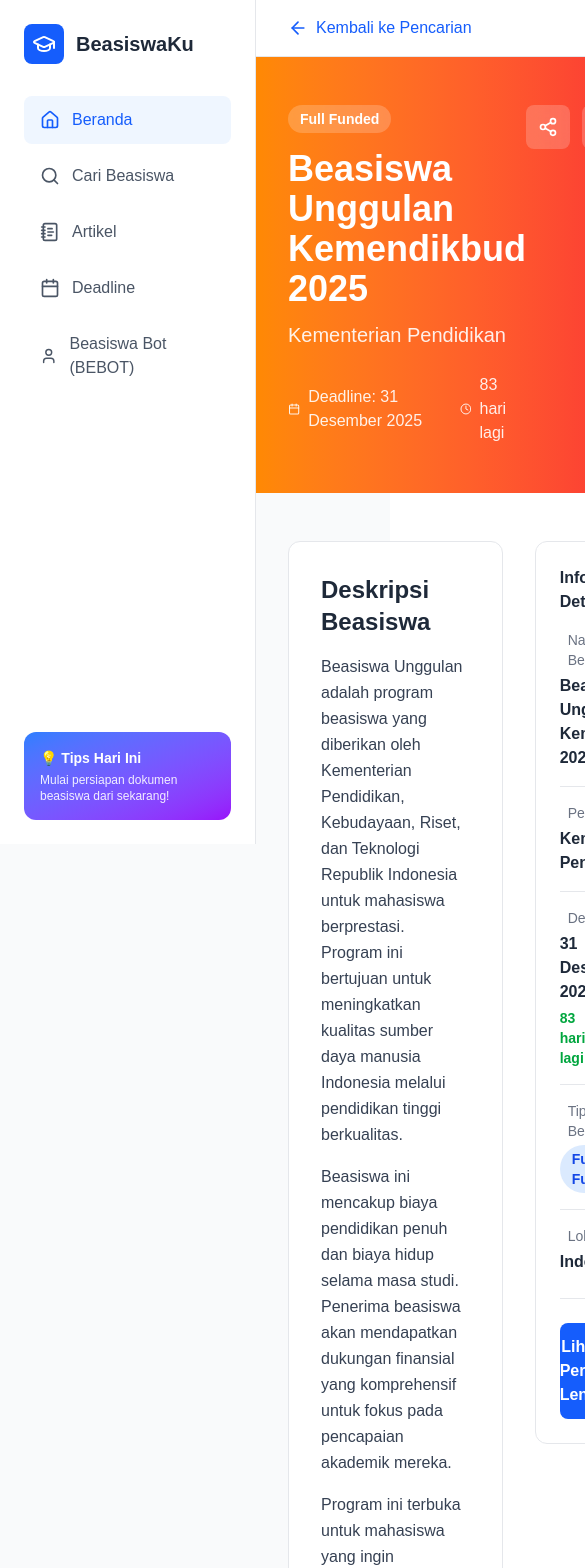
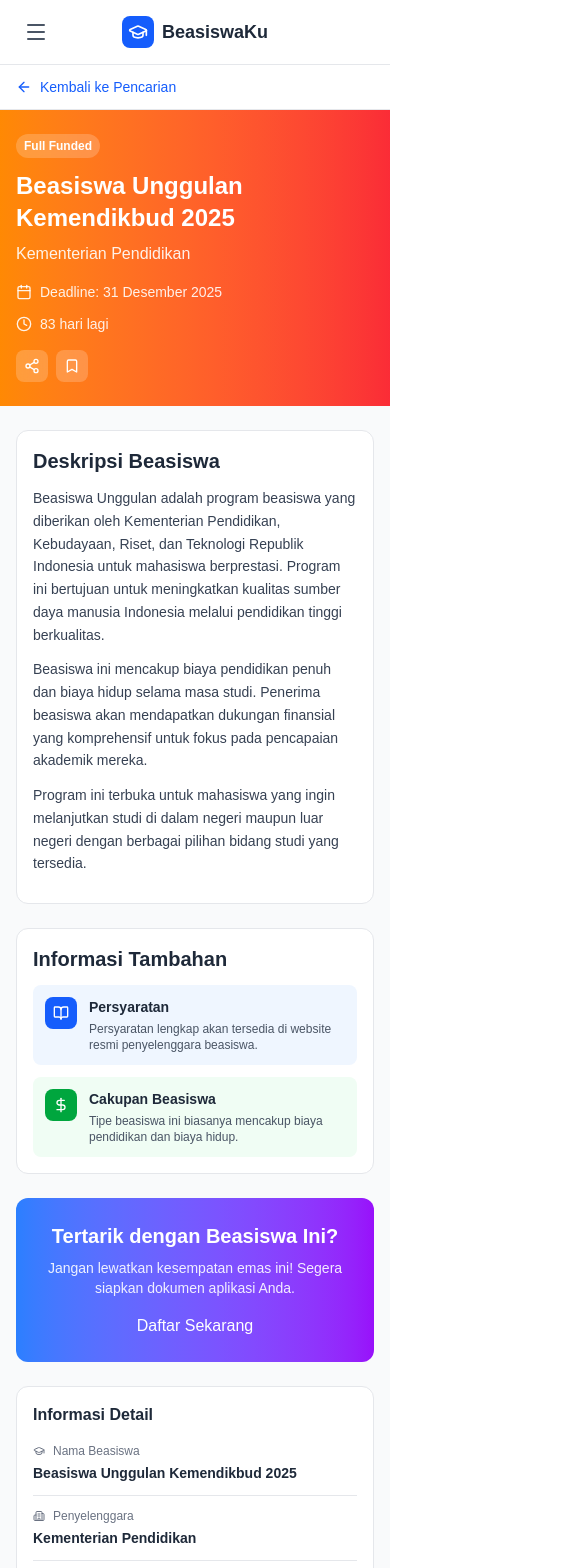
Before and after one commit to Zakianggoro/beasiswa-pengentidur, a Next.js app: page /recommendation/1 in a window 390 px wide. Shown: the top 1568 px of the page, 585 px wide, since content can reach past the window. Built offline with nearby package versions, Linux system fonts and the light colour scheme.

Commit message:
update: featured beasiswa responsive

```diff
--- a/src/app/recommendation/1/page.tsx
+++ b/src/app/recommendation/1/page.tsx
@@ -1,10 +1,12 @@
 'use client'
 
-import React from 'react';
-import { BookOpen, Search, Calendar, User, MapPin, DollarSign, Building2, ArrowLeft, Clock, GraduationCap, Share2, Bookmark, Home, NotebookText} from 'lucide-react';
+import React, { useState } from 'react';
+import { BookOpen, Search, Calendar, User, MapPin, DollarSign, Building2, ArrowLeft, Clock, GraduationCap, Share2, Bookmark, Home, NotebookText, Menu, X} from 'lucide-react';
 import Link from 'next/link';
 
 export default function BeasiswaDetailPage() {
+  const [sidebarOpen, setSidebarOpen] = useState(false);
+
   // Sample data - this will come from your database
   const beasiswaDetail = {
     name: "Beasiswa Unggulan Kemendikbud 2025",
@@ -33,8 +35,28 @@
 
   return (
     <div className="flex min-h-screen bg-gray-50">
+      {/* Mobile Overlay */}
+      {sidebarOpen && (
+        <div
+          className="fixed inset-0 bg-black bg-opacity-50 z-40 lg:hidden"
+          onClick={() => setSidebarOpen(false)}
+        />
+      )}
+
       {/* Sidebar */}
-      <aside className="w-64 bg-white border-r border-gray-200 p-6 fixed h-full">
+      <aside className={`
+        w-64 bg-white border-r border-gray-200 p-6 fixed h-full z-50 transition-transform duration-300
+        ${sidebarOpen ? 'translate-x-0' : '-translate-x-full'}
+        lg:translate-x-0
+      `}>
+        {/* Close Button (Mobile Only) */}
+        <button
+          onClick={() => setSidebarOpen(false)}
+          className="absolute top-4 right-4 p-2 lg:hidden hover:bg-gray-100 rounded-lg"
+        >
+          <X className="w-5 h-5 text-gray-600" />
+        </button>
+
         <div className="flex items-center gap-3 mb-8">
           <div className="w-10 h-10 bg-blue-600 rounded-lg flex items-center justify-center">
             <GraduationCap className="w-6 h-6 text-white" />
@@ -45,23 +67,23 @@
         <nav className="space-y-2">
           <Link href="/" className="flex items-center gap-3 px-4 py-3 bg-blue-50 text-blue-600 rounded-lg font-medium">
             <Home className="w-5 h-5" />
-            Beranda
+            <span>Beranda</span>
           </Link>
           <Link href="/cari-beasiswa" className="flex items-center gap-3 px-4 py-3 text-gray-600 hover:bg-gray-50 rounded-lg">
             <Search className="w-5 h-5" />
-            Cari Beasiswa
+            <span>Cari Beasiswa</span>
           </Link>
           <Link href="/artikel" className="flex items-center gap-3 px-4 py-3 text-gray-600 hover:bg-gray-50 rounded-lg">
             <NotebookText className="w-5 h-5" />
-            Artikel
+            <span>Artikel</span>
           </Link>
           <Link href="/deadline" className="flex items-center gap-3 px-4 py-3 text-gray-600 hover:bg-gray-50 rounded-lg">
             <Calendar className="w-5 h-5" />
-            Deadline
+            <span>Deadline</span>
           </Link>
           <Link href="/bebot" className="flex items-center gap-3 px-4 py-3 text-gray-600 hover:bg-gray-50 rounded-lg">
             <User className="w-5 h-5" />
-            Beasiswa Bot (BEBOT)
+            <span>Beasiswa Bot (BEBOT)</span>
           </Link>
         </nav>
 
@@ -74,53 +96,70 @@
       </aside>
 
       {/* Main Content */}
-      <main className="ml-64 flex-1">
+      <main className="flex-1 lg:ml-64">
+        {/* Mobile Header with Hamburger */}
+        <div className="lg:hidden sticky top-0 z-30 bg-white border-b border-gray-200 px-4 py-3 flex items-center justify-between">
+          <button
+            onClick={() => setSidebarOpen(true)}
+            className="p-2 hover:bg-gray-100 rounded-lg"
+          >
+            <Menu className="w-6 h-6 text-gray-600" />
+          </button>
+          <div className="flex items-center gap-2">
+            <div className="w-8 h-8 bg-blue-600 rounded-lg flex items-center justify-center">
+              <GraduationCap className="w-5 h-5 text-white" />
+            </div>
+            <span className="font-bold text-lg text-gray-800">BeasiswaKu</span>
+          </div>
+          <div className="w-10"></div>
+        </div>
+
         {/* Back Button */}
-        <div className="bg-white border-b border-gray-200 px-8 py-4">
-          <Link href="/cari-beasiswa" className="flex items-center gap-2 text-blue-600 hover:text-blue-700 font-medium">
-            <ArrowLeft className="w-5 h-5" />
+        <div className="bg-white border-b border-gray-200 px-4 md:px-6 lg:px-8 py-3 md:py-4">
+          <Link href="/cari-beasiswa" className="flex items-center gap-2 text-blue-600 hover:text-blue-700 font-medium text-sm md:text-base">
+            <ArrowLeft className="w-4 h-4 md:w-5 md:h-5" />
             Kembali ke Pencarian
           </Link>
         </div>
 
         {/* Header Banner */}
-        <div className="bg-gradient-to-r from-orange-400 to-red-500 px-8 py-12 text-white">
+        <div className="bg-gradient-to-r from-orange-400 to-red-500 px-4 md:px-6 lg:px-8 py-6 md:py-8 lg:py-12 text-white">
           <div className="max-w-5xl mx-auto">
-            <div className="flex items-start justify-between">
+            <div className="flex flex-col md:flex-row md:items-start md:justify-between gap-4">
               <div className="flex-1">
-                <div className="flex items-center gap-3 mb-4">
-                  <span className="px-3 py-1 bg-white/20 backdrop-blur-sm rounded-full text-sm font-semibold">
+                <div className="flex flex-wrap items-center gap-2 md:gap-3 mb-3 md:mb-4">
+                  <span className="px-2 md:px-3 py-1 bg-white/20 backdrop-blur-sm rounded-full text-xs md:text-sm font-semibold">
                     {beasiswaDetail.type}
                   </span>
                   {isUrgent && (
-                    <span className="px-3 py-1 bg-red-600 rounded-full text-sm font-semibold">
+                    <span className="px-2 md:px-3 py-1 bg-red-600 rounded-full text-xs md:text-sm font-semibold">
                       ⚠️ Deadline Segera!
                     </span>
                   )}
                 </div>
-                <h1 className="text-4xl font-bold mb-3">{beasiswaDetail.name}</h1>
-                <p className="text-xl text-white/90 mb-6">{beasiswaDetail.organizer}</p>
+                <h1 className="text-2xl md:text-3xl lg:text-4xl font-bold mb-2 md:mb-3">{beasiswaDetail.name}</h1>
+                <p className="text-base md:text-lg lg:text-xl text-white/90 mb-4 md:mb-6">{beasiswaDetail.organizer}</p>
 
-                <div className="flex items-center gap-6 text-white/90">
+                <div className="flex flex-col sm:flex-row sm:items-center gap-3 md:gap-6 text-sm md:text-base text-white/90">
                   <div className="flex items-center gap-2">
-                    <Calendar className="w-5 h-5" />
-                    <span>Deadline: {formatDeadline(beasiswaDetail.deadline)}</span>
+                    <Calendar className="w-4 h-4 md:w-5 md:h-5" />
+                    <span className="text-sm md:text-base">Deadline: {formatDeadline(beasiswaDetail.deadline)}</span>
                   </div>
                   <div className="flex items-center gap-2">
-                    <Clock className="w-5 h-5" />
-                    <span className={isUrgent ? 'text-yellow-300 font-semibold' : ''}>
+                    <Clock className="w-4 h-4 md:w-5 md:h-5" />
+                    <span className={`text-sm md:text-base ${isUrgent ? 'text-yellow-300 font-semibold' : ''}`}>
                       {daysLeft > 0 ? `${daysLeft} hari lagi` : 'Sudah ditutup'}
                     </span>
                   </div>
                 </div>
               </div>
 
-              <div className="flex gap-3">
-                <button className="p-3 bg-white/20 backdrop-blur-sm hover:bg-white/30 rounded-lg transition">
-                  <Share2 className="w-5 h-5" />
+              <div className="flex gap-2 md:gap-3">
+                <button className="p-2 md:p-3 bg-white/20 backdrop-blur-sm hover:bg-white/30 rounded-lg transition">
+                  <Share2 className="w-4 h-4 md:w-5 md:h-5" />
                 </button>
-                <button className="p-3 bg-white/20 backdrop-blur-sm hover:bg-white/30 rounded-lg transition">
-                  <Bookmark className="w-5 h-5" />
+                <button className="p-2 md:p-3 bg-white/20 backdrop-blur-sm hover:bg-white/30 rounded-lg transition">
+                  <Bookmark className="w-4 h-4 md:w-5 md:h-5" />
                 </button>
               </div>
             </div>
@@ -128,17 +167,17 @@
         </div>
 
         {/* Content */}
-        <div className="px-8 py-12">
+        <div className="px-4 md:px-6 lg:px-8 py-6 md:py-8 lg:py-12">
           <div className="max-w-5xl mx-auto">
-            <div className="grid grid-cols-3 gap-8">
+            <div className="grid grid-cols-1 lg:grid-cols-3 gap-6 md:gap-8">
               {/* Main Content */}
-              <div className="col-span-2 space-y-8">
+              <div className="lg:col-span-2 space-y-6 md:space-y-8">
                 {/* Description */}
-                <div className="bg-white rounded-xl p-8 border border-gray-200">
-                  <h2 className="text-2xl font-bold text-gray-800 mb-4">Deskripsi Beasiswa</h2>
-                  <div className="prose prose-lg max-w-none">
+                <div className="bg-white rounded-xl p-4 md:p-6 lg:p-8 border border-gray-200">
+                  <h2 className="text-xl md:text-2xl font-bold text-gray-800 mb-3 md:mb-4">Deskripsi Beasiswa</h2>
+                  <div className="prose prose-sm md:prose-base lg:prose-lg max-w-none">
                     {beasiswaDetail.description.split('\n\n').map((paragraph, index) => (
-                      <p key={index} className="text-gray-700 leading-relaxed mb-4">
+                      <p key={index} className="text-gray-700 leading-relaxed mb-3 md:mb-4 text-sm md:text-base">
                         {paragraph}
                       </p>
                     ))}
@@ -146,28 +185,28 @@
                 </div>
 
                 {/* Additional Info */}
-                <div className="bg-white rounded-xl p-8 border border-gray-200">
-                  <h2 className="text-2xl font-bold text-gray-800 mb-4">Informasi Tambahan</h2>
-                  <div className="space-y-4">
-                    <div className="flex items-start gap-4 p-4 bg-blue-50 rounded-lg">
-                      <div className="w-10 h-10 bg-blue-600 rounded-lg flex items-center justify-center flex-shrink-0">
-                        <BookOpen className="w-5 h-5 text-white" />
+                <div className="bg-white rounded-xl p-4 md:p-6 lg:p-8 border border-gray-200">
+                  <h2 className="text-xl md:text-2xl font-bold text-gray-800 mb-3 md:mb-4">Informasi Tambahan</h2>
+                  <div className="space-y-3 md:space-y-4">
+                    <div className="flex items-start gap-3 md:gap-4 p-3 md:p-4 bg-blue-50 rounded-lg">
+                      <div className="w-8 h-8 md:w-10 md:h-10 bg-blue-600 rounded-lg flex items-center justify-center flex-shrink-0">
+                        <BookOpen className="w-4 h-4 md:w-5 md:h-5 text-white" />
                       </div>
                       <div>
-                        <h3 className="font-semibold text-gray-800 mb-1">Persyaratan</h3>
-                        <p className="text-sm text-gray-600">
+                        <h3 className="font-semibold text-gray-800 mb-1 text-sm md:text-base">Persyaratan</h3>
+                        <p className="text-xs md:text-sm text-gray-600">
                           Persyaratan lengkap akan tersedia di website resmi penyelenggara beasiswa.
                         </p>
                       </div>
                     </div>
 
-                    <div className="flex items-start gap-4 p-4 bg-green-50 rounded-lg">
-                      <div className="w-10 h-10 bg-green-600 rounded-lg flex items-center justify-center flex-shrink-0">
-                        <DollarSign className="w-5 h-5 text-white" />
+                    <div className="flex items-start gap-3 md:gap-4 p-3 md:p-4 bg-green-50 rounded-lg">
+                      <div className="w-8 h-8 md:w-10 md:h-10 bg-green-600 rounded-lg flex items-center justify-center flex-shrink-0">
+                        <DollarSign className="w-4 h-4 md:w-5 md:h-5 text-white" />
                       </div>
                       <div>
-                        <h3 className="font-semibold text-gray-800 mb-1">Cakupan Beasiswa</h3>
-                        <p className="text-sm text-gray-600">
+                        <h3 className="font-semibold text-gray-800 mb-1 text-sm md:text-base">Cakupan Beasiswa</h3>
+                        <p className="text-xs md:text-sm text-gray-600">
                           Tipe beasiswa ini biasanya mencakup biaya pendidikan dan biaya hidup.
                         </p>
                       </div>
@@ -176,53 +215,57 @@
                 </div>
 
                 {/* CTA Button */}
-                <div className="bg-gradient-to-r from-blue-500 to-purple-600 rounded-xl p-8 text-white text-center">
-                  <h3 className="text-2xl font-bold mb-3">Tertarik dengan Beasiswa Ini?</h3>
-                  <p className="text-white/90 mb-6">
+                <div className="bg-gradient-to-r from-blue-500 to-purple-600 rounded-xl p-6 md:p-8 text-white text-center">
+                  <h3 className="text-xl md:text-2xl font-bold mb-2 md:mb-3">Tertarik dengan Beasiswa Ini?</h3>
+                  <p className="text-sm md:text-base text-white/90 mb-4 md:mb-6">
                     Jangan lewatkan kesempatan emas ini! Segera siapkan dokumen aplikasi Anda.
                   </p>
-                  <button className="px-8 py-3 bg-white text-blue-600 rounded-lg font-semibold hover:bg-gray-100 transition">
+                  <a
+                    href="https://www.kemdikbud.go.id"
+                    target="_blank"
+                    rel="noopener noreferrer"
+                  >
                     Daftar Sekarang
-                  </button>
+                  </a>
                 </div>
               </div>
 
               {/* Sidebar Info */}
-              <div className="col-span-1">
-                <div className="bg-white rounded-xl p-6 border border-gray-200 sticky top-8">
-                  <h3 className="font-bold text-gray-800 mb-4">Informasi Detail</h3>
+              <div className="lg:col-span-1">
+                <div className="bg-white rounded-xl p-4 md:p-6 border border-gray-200 lg:sticky lg:top-8">
+                  <h3 className="font-bold text-gray-800 mb-4 text-base md:text-lg">Informasi Detail</h3>
 
-                  <div className="space-y-4">
+                  <div className="space-y-3 md:space-y-4">
                     {/* Name */}
                     <div>
-                      <div className="flex items-center gap-2 text-gray-500 text-sm mb-1">
-                        <GraduationCap className="w-4 h-4" />
+                      <div className="flex items-center gap-2 text-gray-500 text-xs md:text-sm mb-1">
+                        <GraduationCap className="w-3 h-3 md:w-4 md:h-4" />
                         <span>Nama Beasiswa</span>
                       </div>
-                      <p className="font-semibold text-gray-800">{beasiswaDetail.name}</p>
+                      <p className="font-semibold text-gray-800 text-sm md:text-base">{beasiswaDetail.name}</p>
                     </div>
 
                     <div className="border-t border-gray-200"></div>
 
                     {/* Organizer */}
                     <div>
-                      <div className="flex items-center gap-2 text-gray-500 text-sm mb-1">
-                        <Building2 className="w-4 h-4" />
+                      <div className="flex items-center gap-2 text-gray-500 text-xs md:text-sm mb-1">
+                        <Building2 className="w-3 h-3 md:w-4 md:h-4" />
                         <span>Penyelenggara</span>
                       </div>
-                      <p className="font-semibold text-gray-800">{beasiswaDetail.organizer}</p>
+                      <p className="font-semibold text-gray-800 text-sm md:text-base">{beasiswaDetail.organizer}</p>
                     </div>
 
                     <div className="border-t border-gray-200"></div>
 
                     {/* Deadline */}
                     <div>
-                      <div className="flex items-center gap-2 text-gray-500 text-sm mb-1">
-                        <Calendar className="w-4 h-4" />
+                      <div className="flex items-center gap-2 text-gray-500 text-xs md:text-sm mb-1">
+                        <Calendar className="w-3 h-3 md:w-4 md:h-4" />
                         <span>Deadline</span>
                       </div>
-                      <p className="font-semibold text-gray-800">{formatDeadline(beasiswaDetail.deadline)}</p>
-                      <p className={`text-sm mt-1 font-semibold ${isUrgent ? 'text-red-600' : 'text-green-600'}`}>
+                      <p className="font-semibold text-gray-800 text-sm md:text-base">{formatDeadline(beasiswaDetail.deadline)}</p>
+                      <p className={`text-xs md:text-sm mt-1 font-semibold ${isUrgent ? 'text-red-600' : 'text-green-600'}`}>
                         {daysLeft > 0 ? `${daysLeft} hari lagi` : 'Sudah ditutup'}
                       </p>
                     </div>
@@ -231,11 +274,11 @@
 
                     {/* Type */}
                     <div>
-                      <div className="flex items-center gap-2 text-gray-500 text-sm mb-1">
-                        <DollarSign className="w-4 h-4" />
+                      <div className="flex items-center gap-2 text-gray-500 text-xs md:text-sm mb-1">
+                        <DollarSign className="w-3 h-3 md:w-4 md:h-4" />
                         <span>Tipe Beasiswa</span>
                       </div>
-                      <span className="inline-block px-3 py-1 bg-blue-100 text-blue-700 text-sm font-semibold rounded-full">
+                      <span className="inline-block px-2 md:px-3 py-1 bg-blue-100 text-blue-700 text-xs md:text-sm font-semibold rounded-full">
                         {beasiswaDetail.type}
                       </span>
                     </div>
@@ -244,16 +287,16 @@
 
                     {/* Location */}
                     <div>
-                      <div className="flex items-center gap-2 text-gray-500 text-sm mb-1">
-                        <MapPin className="w-4 h-4" />
+                      <div className="flex items-center gap-2 text-gray-500 text-xs md:text-sm mb-1">
+                        <MapPin className="w-3 h-3 md:w-4 md:h-4" />
                         <span>Lokasi</span>
                       </div>
-                      <p className="font-semibold text-gray-800">{beasiswaDetail.location}</p>
+                      <p className="font-semibold text-gray-800 text-sm md:text-base">{beasiswaDetail.location}</p>
                     </div>
                   </div>
 
-                  <div className="mt-6 pt-6 border-t border-gray-200">
-                    <button className="w-full py-3 bg-blue-600 text-white rounded-lg font-semibold hover:bg-blue-700 transition">
+                  <div className="mt-4 md:mt-6 pt-4 md:pt-6 border-t border-gray-200">
+                    <button className="w-full py-2.5 md:py-3 bg-blue-600 text-white rounded-lg font-semibold hover:bg-blue-700 transition text-sm md:text-base">
                       Lihat Persyaratan Lengkap
                     </button>
                   </div>
```
